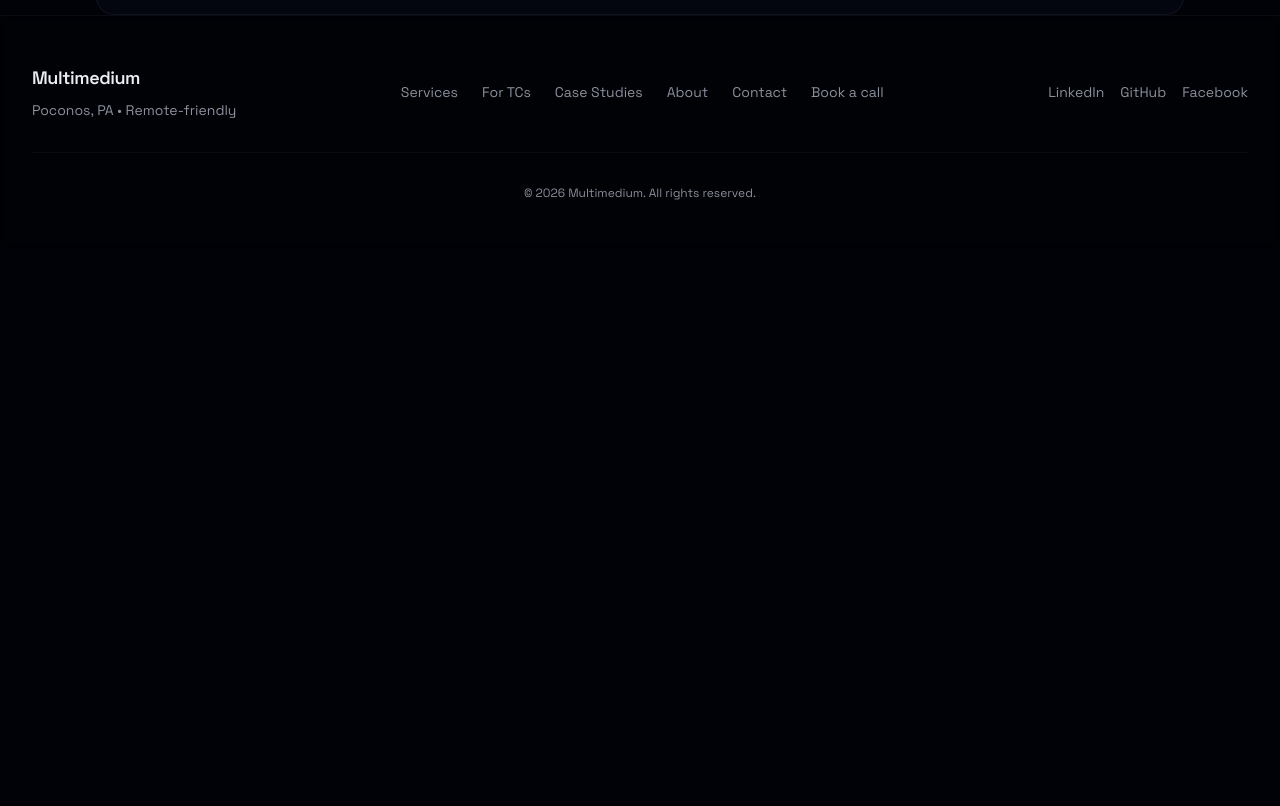
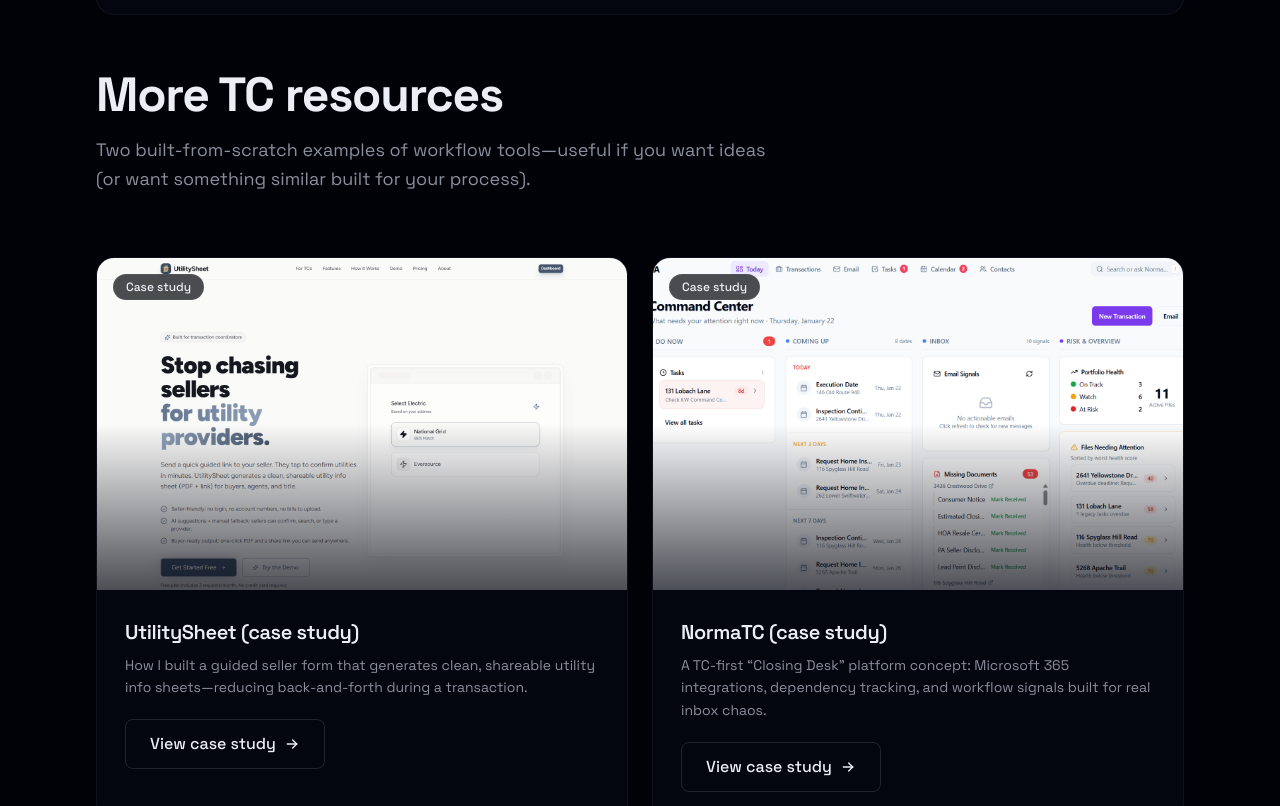
Before and after one commit to haydnphilipdesign/multimedium-portfolio, a Next.js app: page /resources in a window 1280 px wide. Shown: the part 1274-2080 px from the top of the page. Before the commit the page ends 1523 px from the top, so only its background shows below. Built offline with nearby package versions, Linux system fonts and the light colour scheme; no server answers.

Commit message:
Add UtilitySheet and Norma to resources

```diff
--- a/app/resources/page.tsx
+++ b/app/resources/page.tsx
@@ -52,6 +52,27 @@
         image: "/resources/tc-intake-checklist.jpg",
         badge: "PDF template",
         ctaText: "Get the PDF",
+    },
+];
+
+const caseStudies: Resource[] = [
+    {
+        title: "UtilitySheet (case study)",
+        description:
+            "How I built a guided seller form that generates clean, shareable utility info sheets—reducing back-and-forth during a transaction.",
+        href: "/work/utility-sheet",
+        image: "/images/projects/utilitysheet/utilitysheet-thumb.png",
+        badge: "Case study",
+        ctaText: "View case study",
+    },
+    {
+        title: "NormaTC (case study)",
+        description:
+            "A TC-first “Closing Desk” platform concept: Microsoft 365 integrations, dependency tracking, and workflow signals built for real inbox chaos.",
+        href: "/work/norma",
+        image: "/images/projects/norma/norma-thumb.png",
+        badge: "Case study",
+        ctaText: "View case study",
     },
 ];
 
@@ -149,6 +170,62 @@
                     </div>
                 </div>
             </Section>
+
+            <Section className="pt-10 md:pt-14" padding="none">
+                <AnimatedSection>
+                    <SectionHeading
+                        title="More TC resources"
+                        subtitle="Two built-from-scratch examples of workflow tools—useful if you want ideas (or want something similar built for your process)."
+                    />
+                </AnimatedSection>
+
+                <StaggerContainer className="grid gap-6 md:grid-cols-2" staggerDelay={0.08}>
+                    {caseStudies.map((res) => (
+                        <StaggerItem key={res.href}>
+                            <div className="h-full overflow-hidden rounded-2xl border border-border/50 bg-card">
+                                <div className="relative aspect-[16/10] bg-muted">
+                                    {res.image ? (
+                                        <Image
+                                            src={res.image}
+                                            alt={res.title}
+                                            fill
+                                            className="object-cover"
+                                            sizes="(max-width: 768px) 100vw, 50vw"
+                                        />
+                                    ) : (
+                                        <>
+                                            <div className="absolute inset-0 bg-hero-gradient opacity-60" />
+                                            <div className="grain absolute inset-0 pointer-events-none" />
+                                            <div className="relative h-full w-full grid place-items-center">
+                                                {res.icon ? (
+                                                    <res.icon className="h-12 w-12 text-glow" stroke={1.5} />
+                                                ) : null}
+                                            </div>
+                                        </>
+                                    )}
+                                    <div className="absolute inset-0 bg-gradient-to-t from-card via-transparent to-transparent opacity-70" />
+                                    <div className="absolute top-4 left-4">
+                                        <span className="inline-flex items-center px-3 py-1 rounded-full text-xs font-medium bg-background/70 backdrop-blur-sm text-foreground border border-border/50">
+                                            {res.badge}
+                                        </span>
+                                    </div>
+                                </div>
+                                <div className="p-7">
+                                    <h2 className="text-xl font-semibold text-foreground">{res.title}</h2>
+                                    <p className="mt-2 text-sm text-muted-foreground leading-relaxed">
+                                        {res.description}
+                                    </p>
+                                    <div className="mt-5">
+                                        <Link href={res.href} className="btn-secondary inline-flex items-center gap-2">
+                                            {res.ctaText} <IconArrowRight className="w-4 h-4" stroke={2} />
+                                        </Link>
+                                    </div>
+                                </div>
+                            </div>
+                        </StaggerItem>
+                    ))}
+                </StaggerContainer>
+            </Section>
         </>
     );
 }
```
